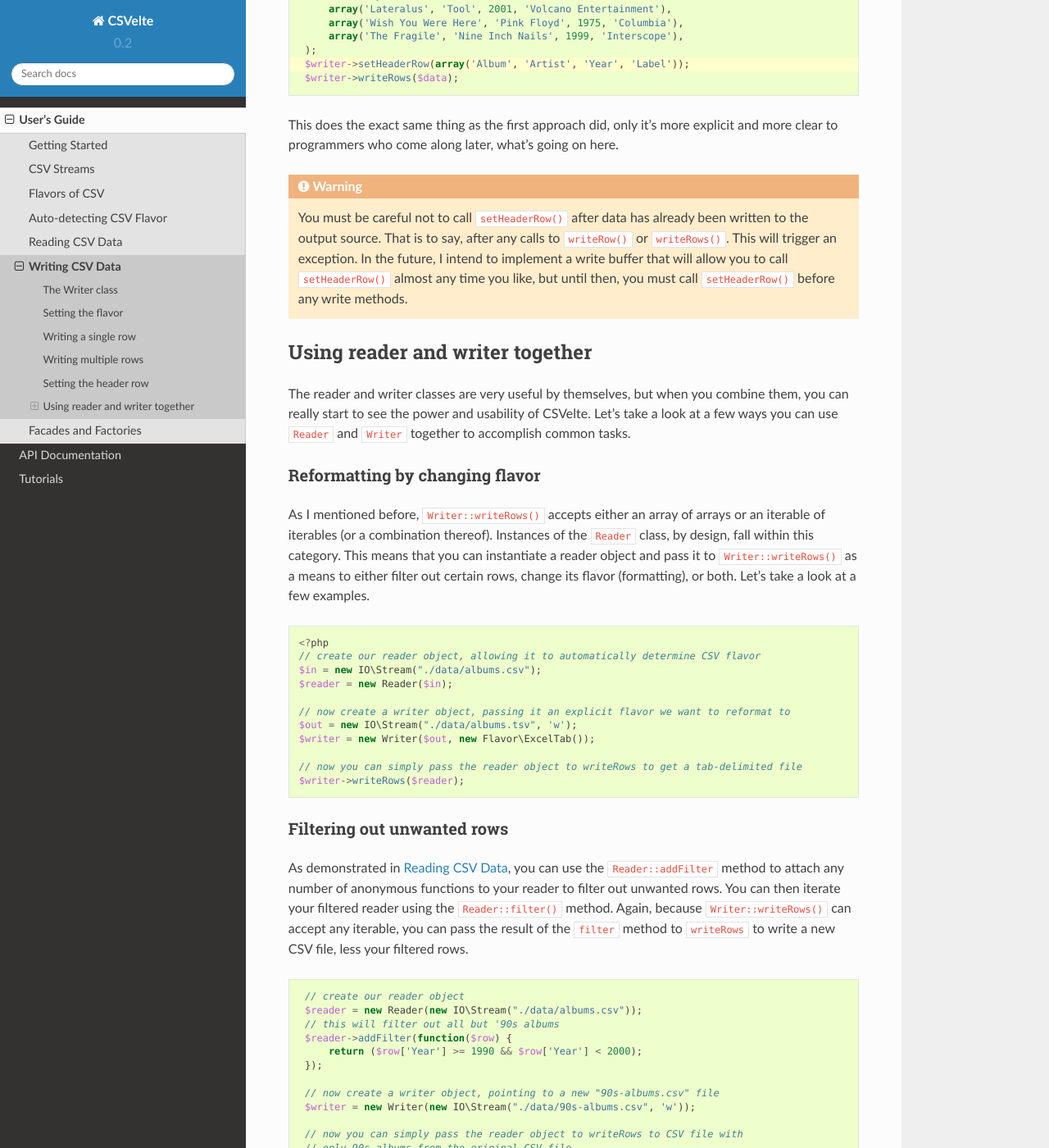
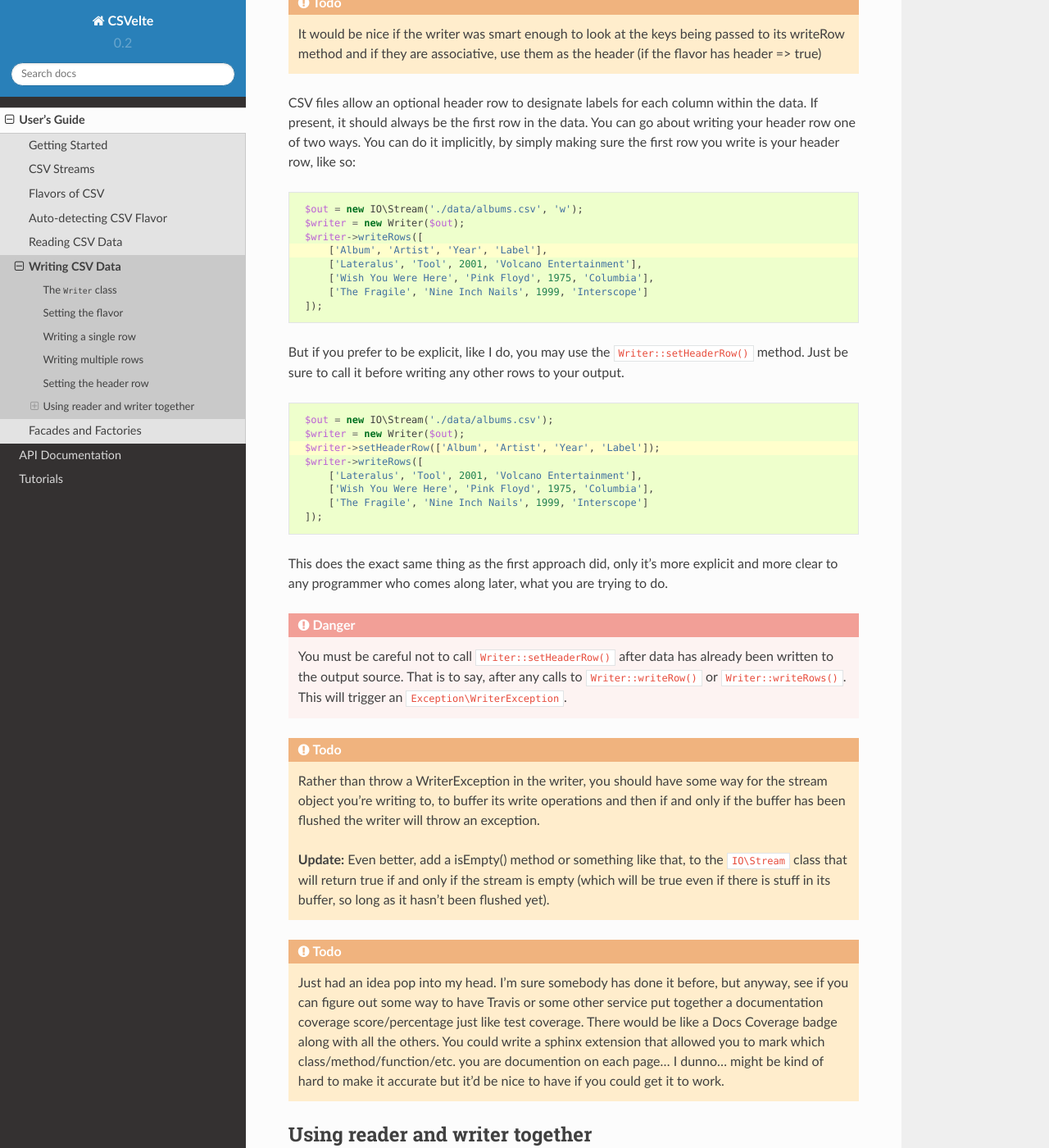
Before and after one commit to nozavroni/csvelte, a Sphinx documentation site: the page built from docs/users_guide/writing.rst, in a window 1280 px wide and 1400 px high, scrolled down 2373 px. Shown: the whole window at 82% size. Built offline with Sphinx 7.4.7 and the Read the Docs theme 2.0.0, drawn with Linux system fonts in a browser that asks for light colours; pages that are not in the unit, such as notebooks, are missing from menus; cross-references to code outside the pages are shown as plain code; some of the changed text lies outside the part shown.

Commit message:
Finalizing v0.2 documentation updates

```diff
--- a/docs/api_docs/index.rst
+++ b/docs/api_docs/index.rst
@@ -5,6 +5,8 @@
 .. include:: /api_docs/summary.rst.inc
 
 .. todo::
+
+    **Issue #85**
 
     * Need to customize and complete your fork of ``sphpdox/sphpdox`` so that you can auto-generate your API docs entirely within Sphinx
     * Write custom stylesheet to improve the pages produced by sphpdox library
@@ -25,6 +27,8 @@
 
 .. todo::
 
+    **Issue #111**
+
     In the mean time, while you're waiting for the sphpdox upgrade mentioned above...
 
         * Come up with a solution for hosting multiple versions of API docs
--- a/docs/conf.py
+++ b/docs/conf.py
@@ -146,6 +146,7 @@
 ..  _stream context options and parameters: http://php.net/manual/en/context.php
 ..  _streams: http://php.net/manual/en/book.stream.php
 ..  _fopen file modes: http://php.net/manual/en/function.fopen.php
+..  _traversable: http://php.net/manual/en/class.traversable.php
 
 ..  _latest version of CSVelte: https://github.com/deni-zen/csvelte/releases
 ..  _GitHub: https://github.com/
--- a/docs/users_guide/getting_started/installation.rst
+++ b/docs/users_guide/getting_started/installation.rst
@@ -3,6 +3,8 @@
 ============
 
 .. todo::
+
+    **Issue #109**
 
     * Need to add ``CSVelte\Exception\DependencyException`` class
     * Need to implement a ``CSVelte::assertDependenciesAvailable()`` method (or something similar)
--- a/docs/users_guide/writing.rst
+++ b/docs/users_guide/writing.rst
@@ -2,12 +2,12 @@
 Writing CSV Data
 ################
 
-The Writer class
+The :php:class:`Writer` class
 ================
 
-The ``Writer`` class is the main workhorse for writing CSV data to any number of output sources. The interface for the writer is very similar to the interface for ``Reader``. You simply instantiate any class that implements the ``Contracts\Writable`` interface and use that to instantiate a writer object.
+The :php:class:`Writer` class is the main workhorse for writing CSV data to any number of output sources. Instantiating a writer is very similar to instantiating a :php:class:`Reader` object. You simply instantiate any class that implements the :php:interface:`Contracts\\Writable` interface [#]_ and use that to instantiate a writer object.
 
-Let's assume we want to write a CSV file called ``./data/products.csv``. We would need to instantiate a ``IO\Stream`` object pointing to that file, making sure to supply the "w" (write mode) access mode. Let's see how that looks:
+Let's assume we want to write a CSV file called ``./data/products.csv``. We would need to instantiate a :php:class:`IO\\Stream` object pointing to that file, making sure to supply the "w" access mode to open the file in write mode (you could also use the "a" mode if you want to append a stream rather than write a new one [#]_). Let's see how that looks:
 
 .. code-block:: php
 
@@ -24,18 +24,37 @@
 Setting the flavor
 ==================
 
-If you want to use a specific flavor of CSV (rather than the default :rfc:`4180`), you can do so by passing a ``Flavor`` object (or an associative array of flavor attributes) as the second parameter to the writer's constructor and the writer will write CSV according to your specified flavor. See :doc:`/users_guide/flavors` for more on flavors and formatting.
+If you want to use a specific flavor of CSV (rather than the standard :php:class:`Flavor` class), you can do so by passing a :php:class:`Flavor` object (or an associative array of flavor attributes) as the second parameter to the writer's constructor and the writer will write CSV according to your specified flavor. See :doc:`/users_guide/flavors` for more on flavors and formatting.
 
 .. code-block:: php
+   :emphasize-lines: 2
 
     $out = new IO\Stream('./data/products.csv', 'w');
     $flavor = new Flavor(['delimiter' => "\t"]);
     $writer = new Writer($out, $flavor);
 
+As I mentioned before, it is also acceptable to pass an associative array to the writer class rather than an :php:class:`Flavor` object to override the default flavor's attributes. Here, we will override the standard delimiter, which is a comma, and use a tab character instead.
+
+.. code-block:: php
+   :emphasize-lines: 2
+
+    $out = new IO\Stream('./data/products.csv', 'w');
+    $writer = new Writer($out, ['delimiter' => "\t"]);
+
+We can shave off even *more* keystrokes by using CSVelte's writer factory method to generate our writer for us. As long as you don't need some custom stream output or something, this is the quickest and easiest way and it works just fine. Again, you can pass either a :php:class:`Flavor` object *or* an associative array of flavor attributes as the second parameter.
+
+.. code-block:: php
+
+    $writer = CSVelte::writer('./data/products.csv', new Flavor\ExcelTab);
+
+    // or...
+
+    $writer = CSVelte::writer('./data/products.csv', ['delimiter' => "\t"]);
+
 Writing a single row
 ====================
 
-Once you've instantiated a ``Writer`` object, you can use its ``writeRow`` method to write CSV line-by-line. You simply pass it an array or anything `traversable <http://php.net/manual/en/class.traversable.php>`_ and it will output a field for each element in the array/iterator.
+Once you've instantiated a :php:class:`Writer` object, you can use the :php:meth:`Writer::writeRow()` method to write CSV line-by-line. You simply pass it an array or traversable (just be sure it contains the correct number of fields in the correct order [#]_).
 
 .. code-block:: php
 
@@ -43,11 +62,11 @@
     $out = new IO\Stream('./data/products.csv', 'w');
     $writer = new Writer($out);
     // you can pass an array...
-    $writer->writeRow(array('one', 2, 'three', 'fore'));
-    // or anything that is iterable with foreach...
-    $writer->writeRow(new ArrayIterator(array('five', 'sicks', '7 "ate" 9', 10)));
+    $writer->writeRow(['one', 2, 'three', 'fore']);
+    // or any traversable object, so long as it contains the correct number of fields...
+    $writer->writeRow(new ArrayIterator(['five', 'sicks', '7 "ate" 9', 10]));
 
-Depending on the ``Flavor`` object you use, this should output something along the lines of:
+Depending on the :php:class:`Flavor` object you use, this should output something along the lines of:
 
 .. code-block:: csv
 
@@ -57,21 +76,20 @@
 Writing multiple rows
 =====================
 
-If you have an two-dimensional array or an iterable of iterables, you can pass it to the ``writeRows`` method to write multiple rows at once.
+If you have a two-dimensional array or any other traversable tabular data [#]_, you can pass it to the :php:meth:`Writer::writeRows()` method to write multiple rows at once.
 
 .. code-block:: php
 
     <?php
     $out = new IO\Stream('./data/albums.csv', 'w');
     $writer = new Writer($out);
-    $data = array(
-        array('Lateralus', 'Tool', 2001, 'Volcano Entertainment'),
-        array('Wish You Were Here', 'Pink Floyd', 1975, 'Columbia'),
-        array('The Fragile', 'Nine Inch Nails', 1999, 'Interscope'),
-    );
-    $writer->writeRows($data);
+    $writer->writeRows([
+        ['Lateralus', 'Tool', 2001, 'Volcano Entertainment'],
+        ['Wish You Were Here', 'Pink Floyd', 1975, 'Columbia'],
+        ['The Fragile', 'Nine Inch Nails', 1999, 'Interscope']
+    ]);
 
-Depending on your ``Flavor`` attributes, this should output something along the lines of:
+Depending on your :php:class:`Flavor` attributes, this should output something along the lines of:
 
 .. code-block:: csv
 
@@ -82,62 +100,72 @@
 Setting the header row
 ======================
 
-CSV files allow an optional header row to designate labels for each column within the data. If present, it should always be the first row in the data. You can go about writing your header row one of two ways. There's the dumb way, which is to simply make sure the first row you write is your header row.
+.. todo::
+
+    It would be nice if the writer was smart enough to look at the keys being passed to its writeRow method and if they are associative, use them as the header (if the flavor has header => true)
+
+CSV files allow an optional header row to designate labels for each column within the data. If present, it should always be the first row in the data. You can go about writing your header row one of two ways. You can do it implicitly, by simply making sure the first row you write is your header row, like so:
 
 .. code-block:: php
    :emphasize-lines: 4
 
     $out = new IO\Stream('./data/albums.csv', 'w');
     $writer = new Writer($out);
-    $data = array(
-        array('Album', 'Artist', 'Year', 'Label'),
-        array('Lateralus', 'Tool', 2001, 'Volcano Entertainment'),
-        array('Wish You Were Here', 'Pink Floyd', 1975, 'Columbia'),
-        array('The Fragile', 'Nine Inch Nails', 1999, 'Interscope'),
-    );
-    $writer->writeRows($data);
+    $writer->writeRows([
+        ['Album', 'Artist', 'Year', 'Label'],
+        ['Lateralus', 'Tool', 2001, 'Volcano Entertainment'],
+        ['Wish You Were Here', 'Pink Floyd', 1975, 'Columbia'],
+        ['The Fragile', 'Nine Inch Nails', 1999, 'Interscope']
+    ]);
 
-As you can see in the highlighted line above, I simply made the first row the header row. There is nothing particularly wrong with this approach. It works well enough. But if you'd like to be more explicit, you can do that with ``Writer::setHeaderRow()``.
+But if you prefer to be explicit, like I do, you may use the :php:meth:`Writer::setHeaderRow()` method. Just be sure to call it before writing any other rows to your output.
 
 .. code-block:: php
-   :emphasize-lines: 8
+   :emphasize-lines: 3
 
     $out = new IO\Stream('./data/albums.csv');
     $writer = new Writer($out);
-    $data = array(
-        array('Lateralus', 'Tool', 2001, 'Volcano Entertainment'),
-        array('Wish You Were Here', 'Pink Floyd', 1975, 'Columbia'),
-        array('The Fragile', 'Nine Inch Nails', 1999, 'Interscope'),
-    );
-    $writer->setHeaderRow(array('Album', 'Artist', 'Year', 'Label'));
-    $writer->writeRows($data);
+    $writer->setHeaderRow(['Album', 'Artist', 'Year', 'Label']);
+    $writer->writeRows([
+        ['Lateralus', 'Tool', 2001, 'Volcano Entertainment'],
+        ['Wish You Were Here', 'Pink Floyd', 1975, 'Columbia'],
+        ['The Fragile', 'Nine Inch Nails', 1999, 'Interscope']
+    ]);
 
-This does the exact same thing as the first approach did, only it's more explicit and more clear to programmers who come along later, what's going on here.
+This does the exact same thing as the first approach did, only it's more explicit and more clear to any programmer who comes along later, what you are trying to do.
 
-.. warning::
+.. danger::
 
-    You must be careful not to call ``setHeaderRow()`` after data has already been written to the output source. That is to say, after any calls to ``writeRow()`` or ``writeRows()``. This will trigger an exception. In the future, I intend to implement a write buffer that will allow you to call ``setHeaderRow()`` almost any time you like, but until then, you must call ``setHeaderRow()`` before any write methods.
+    You must be careful not to call :php:meth:`Writer::setHeaderRow()` after data has already been written to the output source. That is to say, after any calls to :php:meth:`Writer::writeRow()` or :php:meth:`Writer::writeRows()`. This will trigger an :php:exc:`Exception\\WriterException`.
+
+.. todo::
+
+    Rather than throw a WriterException in the writer, you should have some way for the stream object you're writing to, to buffer its write operations and then if and only if the buffer has been flushed the writer will throw an exception.
+
+    **Update:** Even better, add a isEmpty() method or something like that, to the ``IO\Stream`` class that will return true if and only if the stream is empty (which will be true even if there is stuff in its buffer, so long as it hasn't been flushed yet).
+
+.. todo::
+
+    Just had an idea pop into my head. I'm sure somebody has done it before, but anyway, see if you can figure out some way to have Travis or some other service put together a documentation coverage score/percentage just like test coverage. There would be like a Docs Coverage badge along with all the others. You could write a sphinx extension that allowed you to mark which class/method/function/etc. you are documention on each page... I dunno... might be kind of hard to make it accurate but it'd be nice to have if you could get it to work.
 
 Using reader and writer together
 ================================
 
-The reader and writer classes are very useful by themselves, but when you combine them, you can really start to see the power and usability of CSVelte. Let's take a look at a few ways you can use ``Reader`` and ``Writer`` together to accomplish common tasks.
+The reader and writer classes are very useful by themselves, but when you combine them, you can really start to see the power and usability of CSVelte. Let's take a look at a few ways you can use :php:class:`Reader` and :php:class:`Writer` together to accomplish common tasks.
 
 Reformatting by changing flavor
 -------------------------------
 
-As I mentioned before, ``Writer::writeRows()`` accepts either an array of arrays or an iterable of iterables (or a combination thereof). Instances of the ``Reader`` class, by design, fall within this category. This means that you can instantiate a reader object and pass it to ``Writer::writeRows()`` as a means to either filter out certain rows, change its flavor (formatting), or both. Let's take a look at a few examples.
+As I mentioned before, :php:meth:`Writer::writeRows()` accepts either an array of arrays or any tabular data structure. Instances of the :php:class:`Reader` class, by design, fall within the second category. This means that you can instantiate a reader object and pass it to :php:meth:`Writer::writeRows()` as a means to either filter out certain rows, change its flavor (formatting), or both. Let's take a look at a few examples.
 
 .. code-block:: php
 
     <?php
     // create our reader object, allowing it to automatically determine CSV flavor
-    $in = new IO\Stream("./data/albums.csv");
-    $reader = new Reader($in);
+    $reader = CSVelte::reader("./data/albums.csv");
 
     // now create a writer object, passing it an explicit flavor we want to reformat to
-    $out = new IO\Stream("./data/albums.tsv", 'w');
-    $writer = new Writer($out, new Flavor\ExcelTab());
+    $writer = CSVelte::writer("./data/albums.tsv", new Flavor\ExcelTab());
 
     // now you can simply pass the reader object to writeRows to get a tab-delimited file
     $writer->writeRows($reader);
@@ -145,21 +173,28 @@
 Filtering out unwanted rows
 ---------------------------
 
-As demonstrated in :doc:`/users_guide/reading`, you can use the ``Reader::addFilter`` method to attach any number of anonymous functions to your reader to filter out unwanted rows. You can then iterate your filtered reader using the ``Reader::filter()`` method. Again, because ``Writer::writeRows()`` can accept any iterable, you can pass the result of the ``filter`` method to ``writeRows`` to write a new CSV file, less your filtered rows.
+As demonstrated in :doc:`/users_guide/reading`, you can use the :php:meth:`Reader::addFilter()` method to attach any number of anonymous functions to your reader to filter out unwanted rows. You can then iterate your filtered reader using the :php:meth:`Reader::filter()` method. Again, because :php:meth:`Writer::writeRows()` can accept any traversable tabular data structure, you can pass the return value of :php:meth:`Reader::filter()` to :php:meth:`Writer::writeRows()` to write a new CSV file, less your unwanted rows.
 
 .. code-block:: php
    :emphasize-lines: 13
 
     // create our reader object
-    $reader = new Reader(new IO\Stream("./data/albums.csv"));
-    // this will filter out all but '90s albums
+    $reader = CSVelte::reader("./data/albums.csv");
+    // this will filter out all but 90's albums
     $reader->addFilter(function($row) {
         return ($row['Year'] >= 1990 && $row['Year'] < 2000);
     });
 
     // now create a writer object, pointing to a new "90s-albums.csv" file
-    $writer = new Writer(new IO\Stream("./data/90s-albums.csv", 'w'));
+    $writer = CSVelte::writer("./data/90s-albums.csv");
 
-    // now you can simply pass the reader object to writeRows to CSV file with
-    // only 90s albums from the original CSV file
+    // now you can simply pass the reader object to writeRows to get a CSV
+    // file with only 90's albums from the original CSV file
     $writer->writeRows($reader->filter());
+
+.. rubric:: Footnotes
+
+.. [#] CSVelte only ships with one class that implements the :php:interface:`Contract\\Writable` interface, and that is  :php:class:`IO\\Stream` -- see :doc:`/users_guide/streams` for more about that class
+.. [#] See the `fopen file modes`_ section on php.net_ for more possible stream/file access modes.
+.. [#] Every row in a CSV dataset should contain the same number of fields in the same order. For full description of CSV format, see ":doc:`/users_guide/getting_started/what_is_csv`"
+.. [#] Tabular data, in this context, refers to any traversable_ two-dimensional data structure. Each set of traversables must contain the same number of fields, in the same order or an exception will be thrown
```
Also changed, not shown: docs/users_guide/facades.rst (+4 -4 lines), docs/users_guide/reading.rst (+9 -1 lines).
